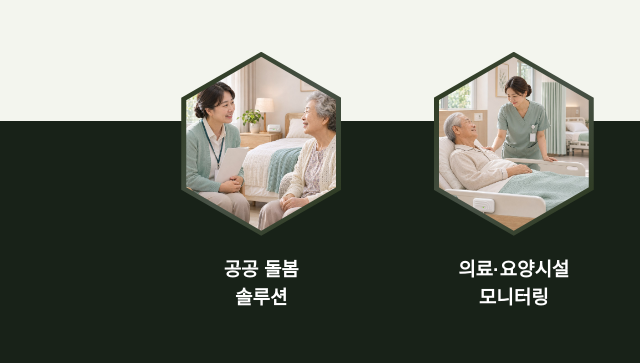
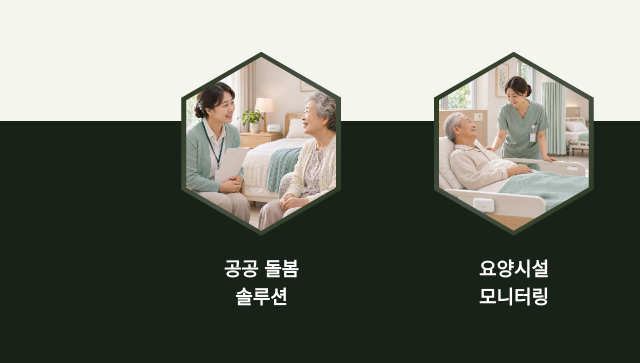
Before and after one commit to amookiei/sigcorporation, a website: page SIG_Corporation_Web_v2/index.html in a window 1280 px wide. Shown: the part 1667-2030 px from the top of the page, 0-640 px from the left. Drawn offline with Linux system fonts and the light colour scheme; a web font is replaced by a local one.

Commit message:
Remove the word 의료 from site copy
Co-Authored-By: Claude Fable 5.2 <noreply@anthropic.com>
Claude-Session: https://claude.ai/code/session_01Hc2mHbNitbn8dLzq2XHj1i

```diff
--- a/SIG_Corporation_Web_v2/app.js
+++ b/SIG_Corporation_Web_v2/app.js
@@ -31,7 +31,7 @@
       certDialog.addEventListener('click',e=>{if(e.target===certDialog)certDialog.close();});
       certDialog.addEventListener('close',()=>document.body.classList.remove('modal-open'));
     }
-    const trademarkTypes=[['09','비의료용 생체신호 측정기기·센서 및 모니터링 앱'],['42','생체신호·수면 분석 소프트웨어, SaaS 및 IoT 원격관리'],['44','의료 목적 원격 모니터링·건강관리 및 생체정보 분석'],['45','의료 경보 감시·긴급상황 알림 및 안전 모니터링'],['10','의료용 심박·호흡·생체신호 측정기기 및 환자 모니터링 장치']];
+    const trademarkTypes=[['09','생체신호 측정기기·센서 및 모니터링 앱'],['42','생체신호·수면 분석 소프트웨어, SaaS 및 IoT 원격관리'],['44','원격 모니터링·건강관리 및 생체정보 분석'],['45','경보 감시·긴급상황 알림 및 안전 모니터링'],['10','심박·호흡·생체신호 측정기기 및 모니터링 장치']];
     $('#trademark-rows').innerHTML=[0,1,2,3,4,0,1,2,0,1,1].map((t,i)=>`<tr><td>40-2026-02030${63+i}</td><td>제${trademarkTypes[t][0]}류</td><td>${trademarkTypes[t][1]}</td></tr>`).join('');
     // 모바일 카드형 표에서 각 값 위에 표 머리글을 보여주기 위한 라벨
     $$('.proof-table:not(.core-table):not(.trademark-table)').forEach(table=>{const heads=Array.from(table.querySelectorAll('thead th'),th=>th.textContent);table.querySelectorAll('tbody tr').forEach(row=>Array.from(row.children).forEach((cell,n)=>{cell.dataset.label=heads[n]||'';}));});
--- a/SIG_Corporation_Web_v2/content.js
+++ b/SIG_Corporation_Web_v2/content.js
@@ -6,7 +6,7 @@ window.SIG_CONTENT = {
     {title:'통합 관제\n플랫폼', image:'figma-image-5.jpg', detail:'여러 사용자의 상태를 한 화면에서 확인할 수 있도록 모니터링 환경을 연결합니다.', visual:'senihug-feature-dashboard.png'},
     {title:'보호자·관리자\n알림', image:'figma-image-7.jpg', detail:'사용자의 상태 변화를 보호자와 관리자에게 전달해 필요한 돌봄으로 이어지도록 돕습니다.', visual:'senihug-hero-phone-list.png'},
     {title:'공공 돌봄\n솔루션', image:'figma-image-2.jpg', detail:'지역사회와 공공기관의 돌봄 환경에 맞춰 비접촉 모니터링의 활용 가능성을 넓혀갑니다.', visual:'senihug-hero-device.png'},
-    {title:'의료·요양시설\n모니터링', image:'figma-image-4.jpg', detail:'시설 운영자가 여러 사용자의 상태를 살피고 관리할 수 있는 모니터링 환경을 연구합니다.', visual:'senihug-feature-dashboard.png'},
+    {title:'요양시설\n모니터링', image:'figma-image-4.jpg', detail:'시설 운영자가 여러 사용자의 상태를 살피고 관리할 수 있는 모니터링 환경을 연구합니다.', visual:'senihug-feature-dashboard.png'},
     {title:'시니어 주거\n연계', image:'figma-image-6.jpg', detail:'익숙한 주거 공간에서 생활하면서 돌봄 정보를 연결할 수 있도록 주거 환경과 서비스를 연계합니다.', visual:'senihug-hero-device.png'},
     {title:'현장 실증·서비스\n고도화', image:'figma-image-8.jpg', detail:'실제 주거·돌봄 현장의 실증을 통해 기술과 서비스의 활용성을 확인하고 개선합니다.', visual:'senihug-tech-device.png'}
   ],
@@ -20,7 +20,7 @@ window.SIG_CONTENT = {
     {id:'hyundai-poc', category:'기업 소식', date:'2026.11', title:'현대건설과 시니허그 현장 실증 진행', summary:'실제 주거 환경에서 돌봄 기술의 활용 가능성을 확인하고 있습니다.', image:'senihug-tech-device.png', fit:'contain', source:'SIG Corporation', url:null, caption:'시니허그 제품 이미지', body:['시그코퍼레이션은 현대건설과 시니허그 현장 실증(PoC)을 진행하고 있습니다.','실제 주거 환경에서 비접촉 생체신호 모니터링의 활용 가능성을 확인하고, 현장에서 얻은 경험을 바탕으로 서비스를 고도화해 나갑니다.']},
     {id:'commercialization-2026', category:'언론 보도', date:'2026.05.21', title:"시그코퍼레이션, 22억원 사업화 자금 확보…AIoT 센서 '시니허그' 상용화 속도", summary:'사업화 자금 확보를 바탕으로 기술 고도화와 제품 검증, 공공기관 실증을 확대합니다.', image:'news-1.png', fit:'cover', source:'전자신문', url:'https://www.etnews.com/20260521000025', caption:'기사 대표 이미지 · 전자신문', body:['시그코퍼레이션이 2026년 상반기 22억원 규모의 사업화 자금을 확보했다고 전자신문이 보도했습니다. SVC SEOUL 입소와 함께 제품의 사업화 및 해외 진출 기반도 넓혀가고 있습니다.','확보한 기반을 토대로 비접촉 생체신호 기술을 고도화하고, 제품 검증과 공공기관 현장 실증을 이어갈 계획입니다.']},
     {id:'deep-tech-2026', category:'언론 보도', date:'2026.03.30', title:"시그코퍼레이션, 중소벤처기업부 '딥테크창업사관학교(수도권)' 1기 선정", summary:'기술 상용화와 시장 진출을 지원하는 딥테크창업사관학교 수도권 1기에 선정됐습니다.', image:'news-2.jpg', fit:'contain', source:'전자신문', url:'https://www.etnews.com/20260330000025', caption:'기사 대표 이미지 · 전자신문', body:['시그코퍼레이션이 중소벤처기업부의 딥테크창업사관학교 수도권 1기에 선정됐습니다. 이 프로그램은 디지털 헬스케어 등 신산업 분야 창업기업의 기술 상용화와 시장 진출을 지원합니다.','회사는 비접촉 생체신호 기술과 모니터링 서비스의 현장 활용성을 높이는 데 집중하고 있습니다.']},
-    {id:'tedis-awards-2025', category:'언론 보도', date:'2026.01.21', title:"시그코퍼레이션, 테디스 어워즈 2025 후원사 참여…유경하 이화의료원장에 '희망과 감동상' 수여", summary:'테디스 어워즈 2025에 브론즈 스폰서로 참여해 의료·사회 분야의 기여를 응원했습니다.', image:'news-3.jpg', fit:'cover', source:'전자신문', url:'https://www.etnews.com/20260121000069', caption:'기사 대표 이미지 · 전자신문', body:['시그코퍼레이션은 2025년 12월 3일 열린 테디스 어워즈 2025에 브론즈 스폰서로 참여했습니다.','행사에서 유경하 이화의료원장에게 희망과 감동상을 수여하며 의료·사회 분야의 기여를 응원했습니다.']},
+    {id:'tedis-awards-2025', category:'언론 보도', date:'2026.01.21', title:"시그코퍼레이션, 테디스 어워즈 2025 후원사 참여…유경하 이화의료원장에 '희망과 감동상' 수여", summary:'테디스 어워즈 2025에 브론즈 스폰서로 참여해 사회 분야의 기여를 응원했습니다.', image:'news-3.jpg', fit:'cover', source:'전자신문', url:'https://www.etnews.com/20260121000069', caption:'기사 대표 이미지 · 전자신문', body:['시그코퍼레이션은 2025년 12월 3일 열린 테디스 어워즈 2025에 브론즈 스폰서로 참여했습니다.','행사에서 유경하 이화의료원장에게 희망과 감동상을 수여하며 사회 분야의 기여를 응원했습니다.']},
     {id:'seed-investment-2025', category:'언론 보도', date:'2025.11.10', title:"시그코퍼레이션, '헥토콘 2호 투자조합'서 시드투자 유치", summary:'헥토그룹과 씨엔티테크가 공동 결성한 투자조합을 통해 시드 투자를 유치했습니다.', image:'news-4.jpg', fit:'contain', source:'전자신문', url:'https://www.etnews.com/20251110000015', caption:'기사 대표 이미지 · 전자신문', body:['시그코퍼레이션이 헥토콘 2호 투자조합으로부터 시드 투자를 유치했습니다. 이 투자조합은 헥토그룹과 스타트업 액셀러레이터 씨엔티테크가 함께 결성했습니다.','이번 투자는 AIoT 헬스케어 사업의 제품 상용화와 생체데이터 분석 기술 개발을 뒷받침하는 성장 기반이 됩니다.']},
     {id:'tips-2025', category:'언론 보도', date:'2025.11.05', title:"시그코퍼레이션, 중기부 '팁스(TIPS)' 최종 선정...AIoT 기반 비접촉 생체신호 감지 기술 인정받아", summary:'TIPS 선정을 통해 비접촉 생체신호 감지 기술의 연구개발과 사업화를 이어갑니다.', image:'news-5.jpg', fit:'contain', source:'전자신문', url:'https://www.etnews.com/20251105000438', caption:'기사 대표 이미지 · 전자신문', body:['시그코퍼레이션이 중소벤처기업부의 기술 창업 지원 프로그램 TIPS에 최종 선정됐습니다. 비접촉 생체신호 감지 기술을 바탕으로 연구개발과 사업화를 추진합니다.','보도에 따르면 향후 2년 동안 연구개발 및 사업화에 최대 7억원 규모의 지원을 받을 수 있습니다.']}
   ]
```
Also changed, not shown: SIG_Corporation_Web_v2/index.html (+1 -1 lines).
